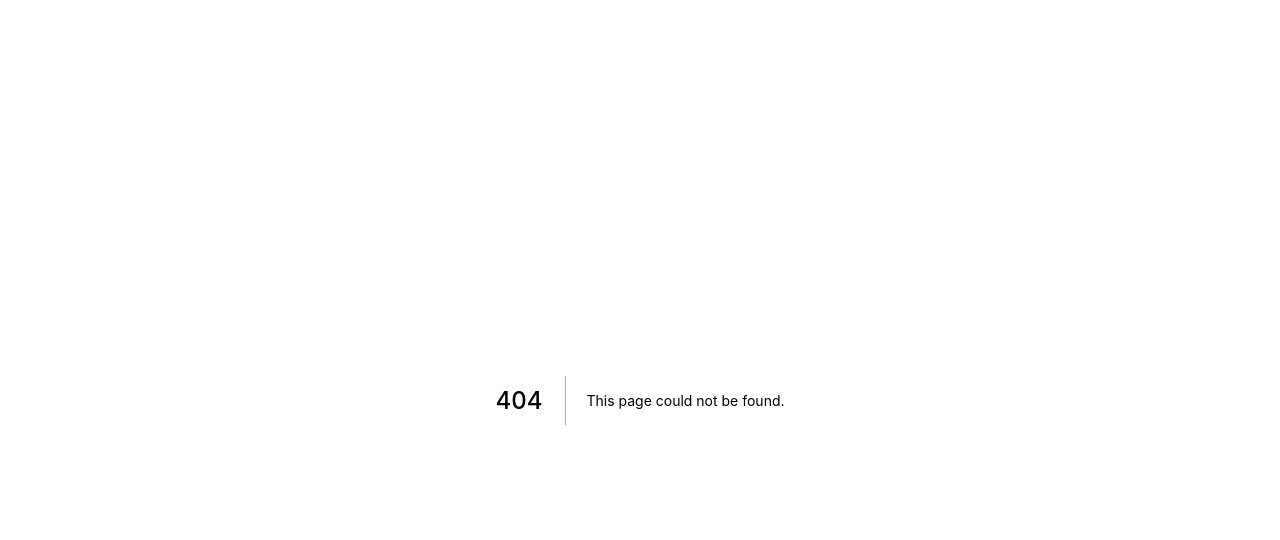
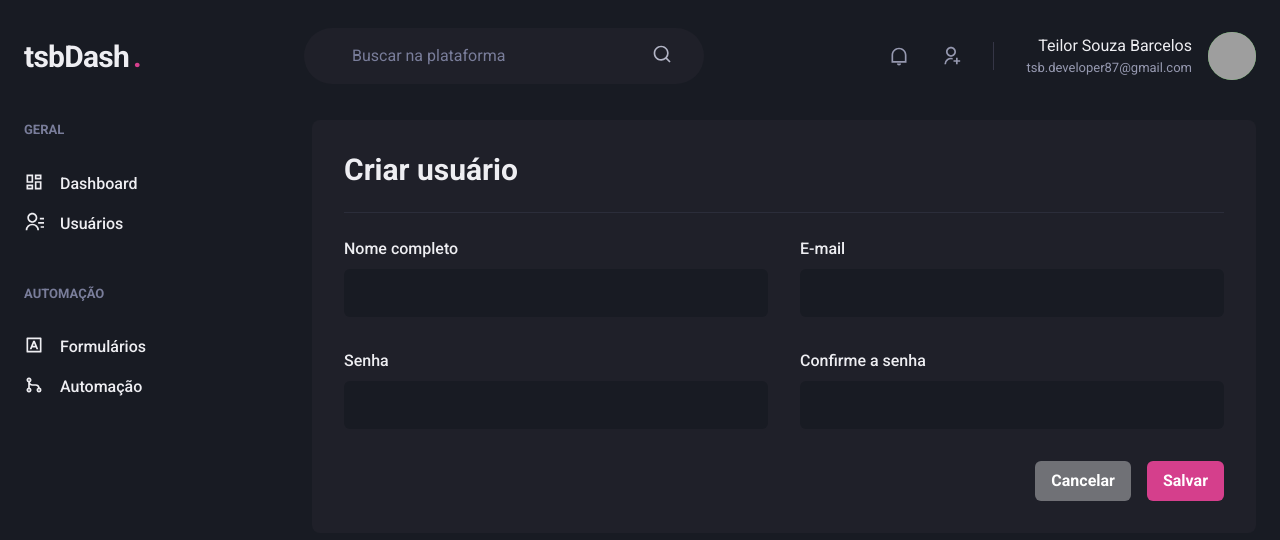
Before and after one commit to teilorbarcelos/tsbdash, a Next.js app: page /users/create in a window 1280 px wide. Before the commit this address had no page. Shown: the top 540 px of the page. Built offline with nearby package versions, Linux system fonts and the light colour scheme; grey boxes are pictures that could not be loaded.

Commit message:
create user form finished :tada:

```diff
--- /dev/null
+++ b/src/pages/users/create/index.tsx
@@ -0,0 +1,98 @@
+import { Box, Button, Divider, Flex, Heading, HStack, SimpleGrid, Stack, VStack } from "@chakra-ui/react";
+import { BasicInput } from "../../../components/Form/Input";
+import Header from "../../../components/Header";
+import Sidebar from "../../../components/Sidebar";
+
+export default function CreateUser() {
+  return (
+    <Box>
+      <Header />
+
+      <Flex
+        w="100%"
+        my={6}
+        maxW={1480}
+        mx="auto"
+        px={6}
+      >
+        <Sidebar />
+
+        <Box
+          flex={1}
+          borderRadius={8}
+          bg="gray.800"
+          p={8}
+        >
+          <Heading
+            size="lg"
+            fontWeight="bold"
+          >
+            Criar usuário
+          </Heading>
+
+          <Divider my={6} borderColor="gray.700" />
+
+          <VStack
+            spacing={8}
+          >
+            <SimpleGrid
+              minChildWidth="240px"
+              spacing={8}
+              w="100%"
+            >
+              <BasicInput
+                name="name"
+                label="Nome completo"
+              />
+
+              <BasicInput
+                name="email"
+                label="E-mail"
+                type="email"
+              />
+            </SimpleGrid>
+
+            <SimpleGrid
+              minChildWidth="240px"
+              spacing={8}
+              w="100%"
+            >
+              <BasicInput
+                name="password"
+                label="Senha"
+                type="password"
+              />
+
+              <BasicInput
+                name="password_confirmation"
+                label="Confirme a senha"
+                type="password"
+              />
+            </SimpleGrid>
+          </VStack>
+
+          <Flex
+            mt={8}
+            justify="flex-end"
+          >
+            <HStack
+              spacing={4}
+            >
+              <Button
+                colorScheme="whiteAlpha"
+              >
+                Cancelar
+              </Button>
+
+              <Button
+                colorScheme="pink"
+              >
+                Salvar
+              </Button>
+            </HStack>
+          </Flex>
+        </Box>
+      </Flex>
+    </Box>
+  )
+}
```
